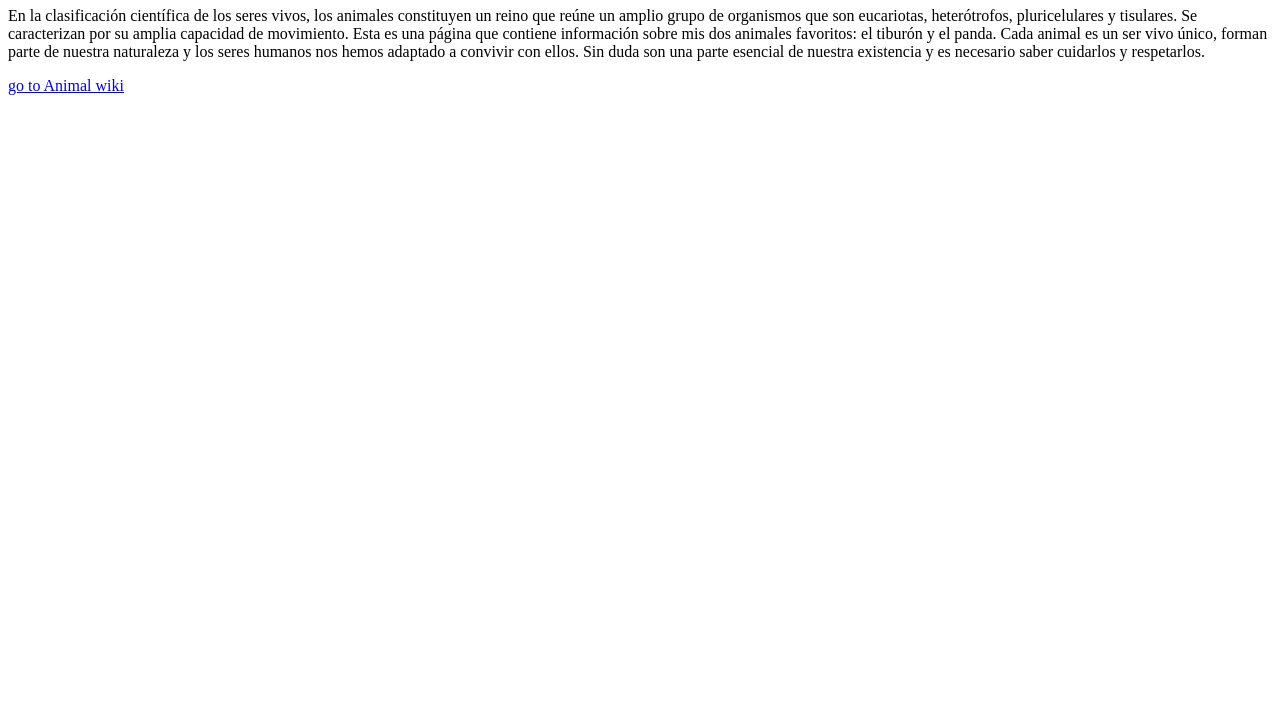
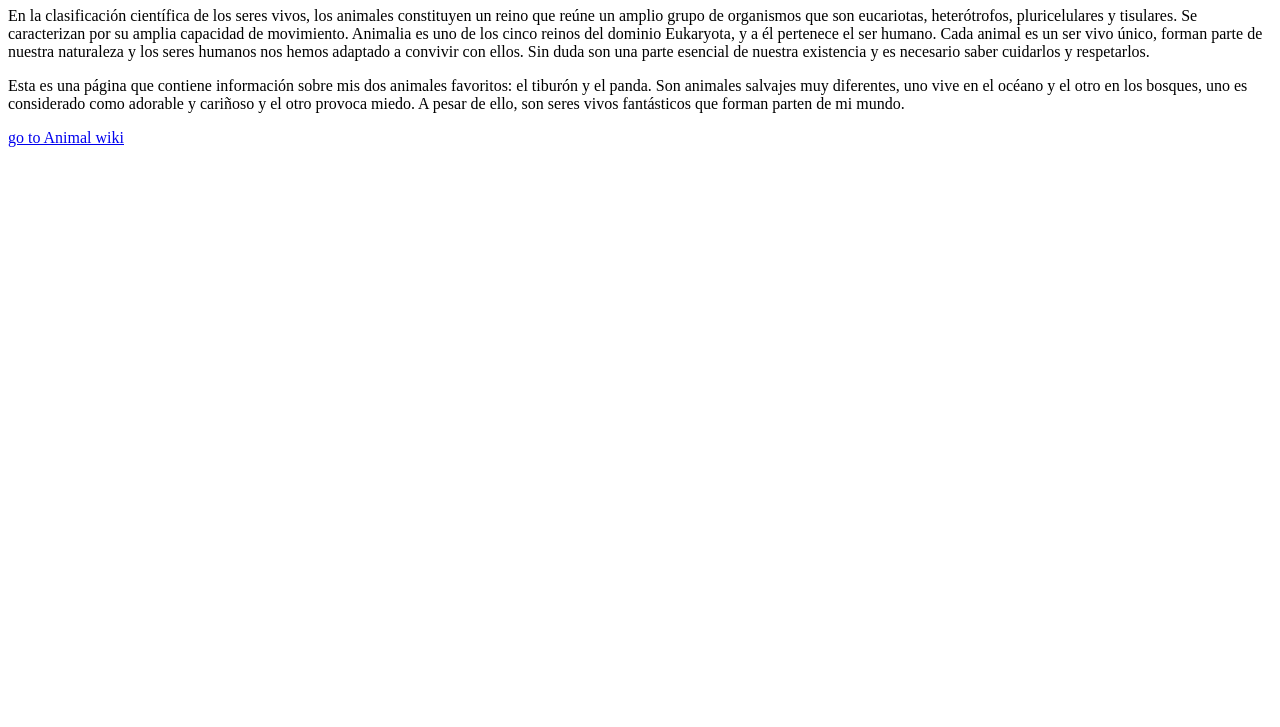
Before and after one commit to erikarocio/programacion2, a plain HTML site: page index.html in a window 1280 px wide. Shown: the part 73-800 px from the top of the page. Drawn offline with Linux system fonts and the light colour scheme.

Commit message:
added correction and fixed link

```diff
--- a/index.html
+++ b/index.html
@@ -7,7 +7,8 @@
 </head>
 <body>
   <h1>Animales Favoritos Tribute Page </h1>
-  <p>En la clasificación científica de los seres vivos, los animales constituyen un reino que reúne un amplio grupo de organismos que son eucariotas, heterótrofos, pluricelulares y tisulares. Se caracterizan por su amplia capacidad de movimiento. Esta es una página que contiene información sobre mis dos animales favoritos: el tiburón y el panda. Cada animal es un ser vivo único, forman parte de nuestra naturaleza y los seres humanos nos hemos adaptado a convivir con ellos. Sin duda son una parte esencial de nuestra existencia y es necesario saber cuidarlos y respetarlos. </p>
-  <a href="#">go to Animal wiki</a>
+  <p>En la clasificación científica de los seres vivos, los animales constituyen un reino que reúne un amplio grupo de organismos que son eucariotas, heterótrofos, pluricelulares y tisulares. Se caracterizan por su amplia capacidad de movimiento. Animalia es uno de los cinco reinos del dominio Eukaryota, y a él pertenece el ser humano. Cada animal es un ser vivo único, forman parte de nuestra naturaleza y los seres humanos nos hemos adaptado a convivir con ellos. Sin duda son una parte esencial de nuestra existencia y es necesario saber cuidarlos y respetarlos. </p>
+  <p> Esta es una página que contiene información sobre mis dos animales favoritos: el tiburón y el panda. Son animales salvajes muy diferentes, uno vive en el océano y el otro en los bosques, uno es considerado como adorable y cariñoso y el otro provoca miedo. A pesar de ello, son seres vivos fantásticos que forman parten de mi mundo.</p>
+  <a href="https://es.wikipedia.org/wiki/Animalia">go to Animal wiki</a>
 </body>
 </html>
```
